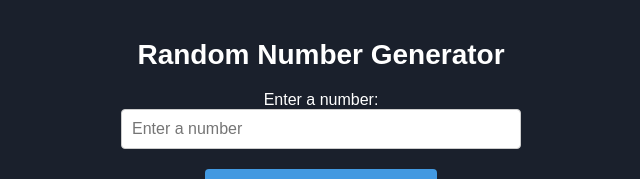
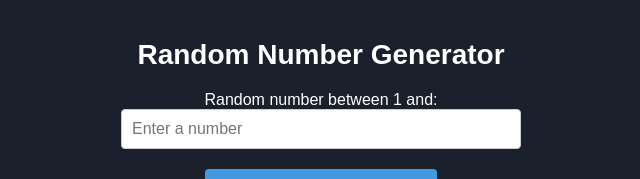
Before and after one commit to francisco-arturo/number-generator, a plain HTML site: page index.html in a window 1280 px wide. Shown: the top 179 px of the page, without its empty margins (319-959 px from the left). Drawn offline with Linux system fonts and the light colour scheme.

Commit message:
changed wording

```diff
--- a/index.html
+++ b/index.html
@@ -60,7 +60,7 @@
 <body>
     <div class="container">
         <h1>Random Number Generator</h1>
-        <label for="userNumber">Enter a number:</label>
+        <label for="userNumber">Random number between 1 and:</label>
         <input type="number" id="userNumber" placeholder="Enter a number" min="1">
         <br>
         <button onclick="generateRandomNumber()">Generate Random Number</button>
```
